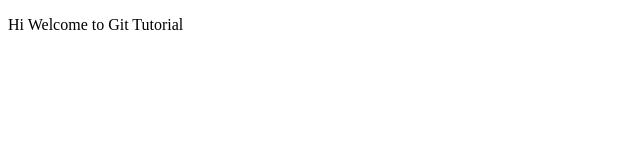
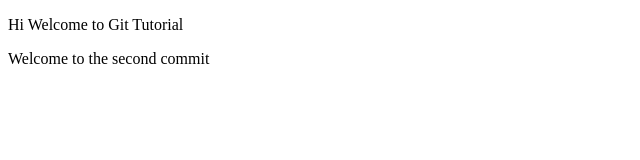
Before and after one commit to Parth1Raval/Athena, a plain HTML site: page index.html in a window 1280 px wide. Shown: the whole page, without its empty margins (0-640 px from the left). Drawn offline with Linux system fonts and the light colour scheme.

Commit message:
2nd commit

```diff
--- a/index.html
+++ b/index.html
@@ -7,5 +7,6 @@
 </head>
 <body>
     <p>Hi Welcome to Git Tutorial</p>
+    <p>Welcome to the second commit</p>
 </body>
 </html>
```
